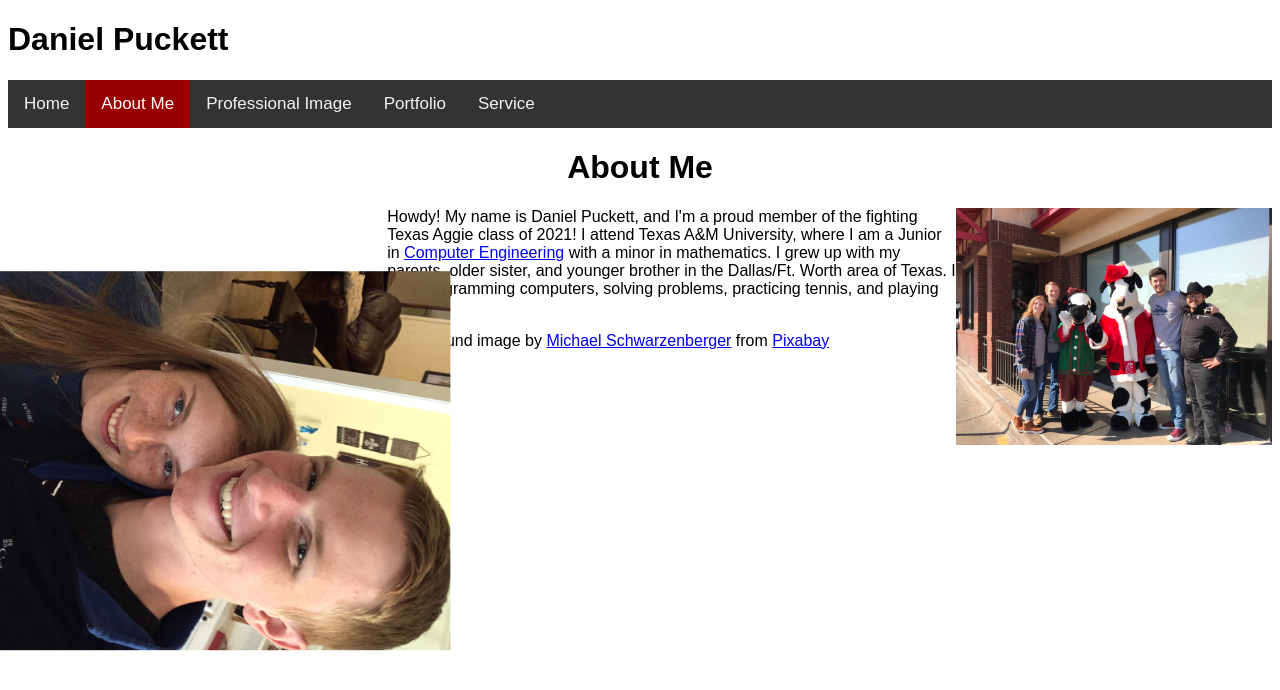
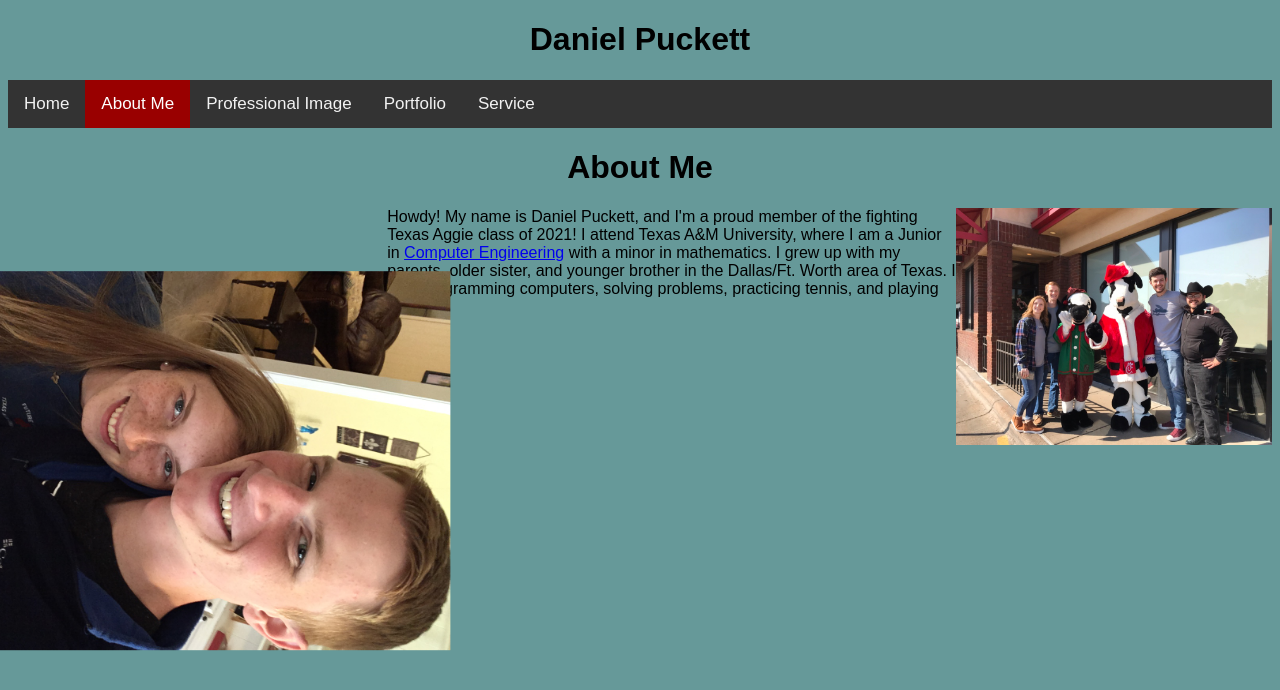
Before and after one commit to dpuckett98/professionalwebsite, a plain HTML site: page aboutme.html in a window 1280 px wide. Drawn offline with Linux system fonts and the light colour scheme.

Commit message:
Final updates to background

```diff
--- a/aboutme.html
+++ b/aboutme.html
@@ -51,13 +51,13 @@
 			}
 
 			body {
-				background: url(PCB.jpg);
+				background-color: #669999;
 				font-family: Arial;
 			}
 		</style>
 	</head>
 
-	<h1>Daniel Puckett</h1>
+	<h1 style="text-align:center;">Daniel Puckett</h1>
 
 	<! Code excerpt modified from W3Schools (w3schools.com) ->
 	<div class="topnav" id="myTopnav">
@@ -71,11 +71,10 @@
 
 	<body style="text-align:left;">
 		<h1 style="text-align:center;">About Me</h1>
-		<img src="MeAndMySister.jpg" alt="MeAndMySister" style="float:left;width:30%;height:30%;" class="rotateimg90";>
+		<img src="MeAndMySister.JPG" alt="MeAndMySister" style="float:left;width:30%;height:30%;" class="rotateimg90";>
 		<img src="CFACow.jpeg" alt="PictureAtCFA" style="float:right;width:25%;height:25%;">
 
 		<p>Howdy! My name is Daniel Puckett, and I'm a proud member of the fighting Texas Aggie class of 2021! I attend Texas A&M University, where I am a Junior in <a target="_blank" href="https://engineering.tamu.edu/ce/index.html">Computer Engineering</a> with a minor in mathematics. I grew up with my parents, older sister, and younger brother in the Dallas/Ft. Worth area of Texas.  I love programming computers, solving problems, practicing tennis, and playing games!</p>
 
 	</body>
-	<footer>Background image by <a href="https://pixabay.com/users/blickpixel-52945/?utm_source=link-attribution&amp;utm_medium=referral&amp;utm_campaign=image&amp;utm_content=453758">Michael Schwarzenberger</a> from <a href="https://pixabay.com/?utm_source=link-attribution&amp;utm_medium=referral&amp;utm_campaign=image&amp;utm_content=453758">Pixabay</a></footer>
 </html>
```
Also changed, not shown: index.html (+1 -3 lines), portfolio.html (+2 -2 lines), professionalimage.html (+2 -4 lines), service.html (+2 -3 lines).
